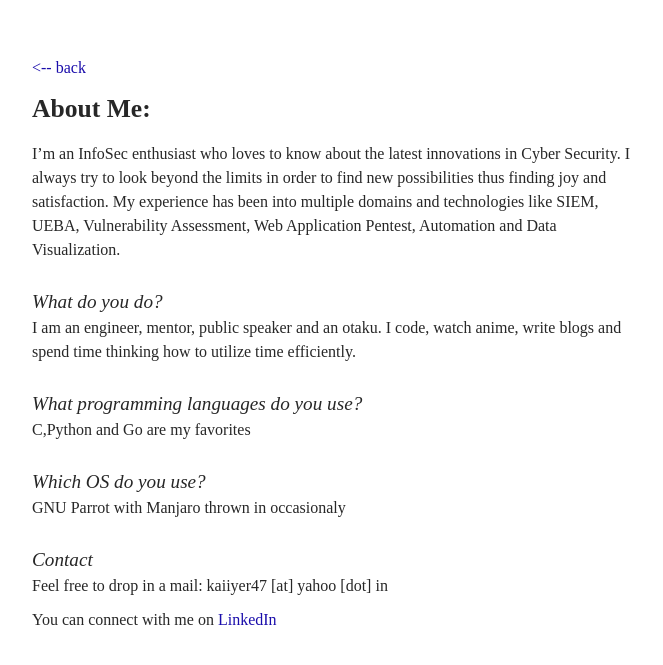
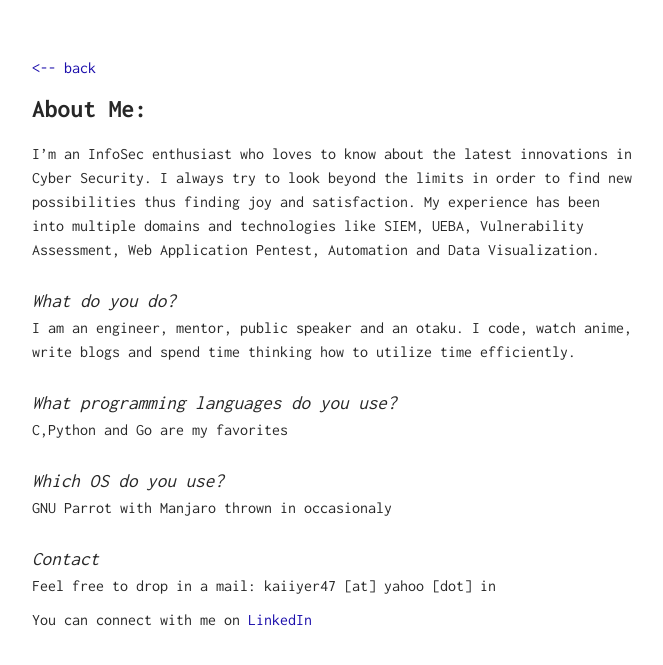
Before and after one commit to kaiiyer/kaiiyer.github.io, a Jekyll site: the page built from me/index.md, in a window 1280 px wide. Shown: the top 665 px of the page, without its empty margins (308-971 px from the left). Built offline with Jekyll 4.4.1, drawn with Linux system fonts in a browser that asks for light colours.

Commit message:
Update main.scss

```diff
--- a/assets/css/main.scss
+++ b/assets/css/main.scss
@@ -7,8 +7,8 @@
 body {
 	color: $color-black;
 	background: $color-white;
-	font-family: 'Ruthie', ;
-	// Inconsolata Roman Morrissey
+	font-family: 'Inconsolata', ;
+	//  Roman Morrissey
 	font-size: 100%;
 	font-weight: 400;
 }
```
